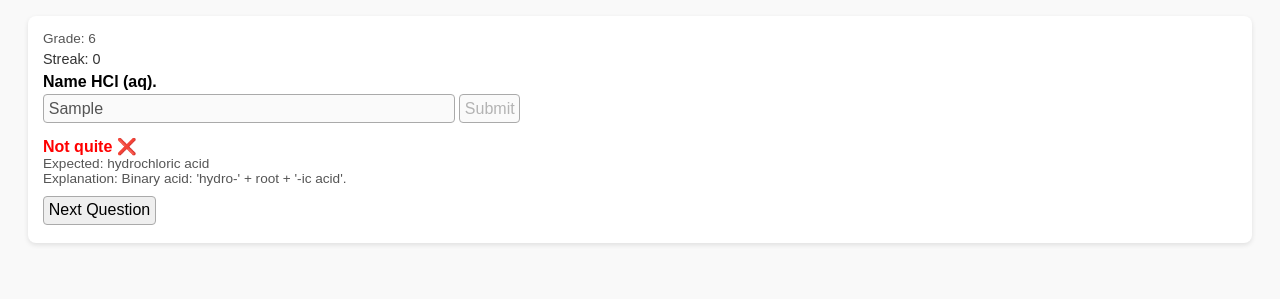
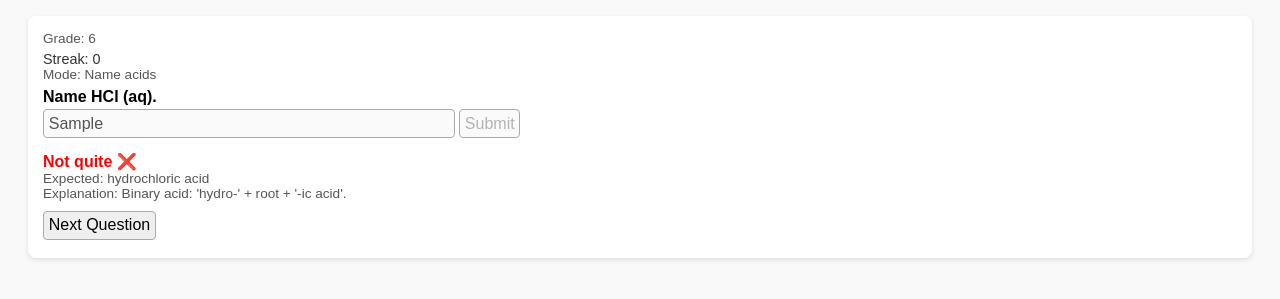
Before and after one commit to 1rtapc9/chemistrypractice, a plain HTML site: page index.html in a window 1280 px wide. Both pictures are taken after typing "Sample" into the empty fields and a click on the button "Submit". Shown: the part 131-430 px from the top of the page. Drawn offline with Linux system fonts and the light colour scheme.

Commit message:
Update index.html

```diff
--- a/index.html
+++ b/index.html
@@ -5,7 +5,6 @@
 <title>Acid & Skeleton Practice</title>
 <meta name="viewport" content="width=device-width, initial-scale=1">
 <style>
-/* ===== General Styling ===== */
 body { font-family: Arial, sans-serif; padding: 20px; background: #f9f9f9; transition: background 0.3s, color 0.3s; }
 body.dark { background: #1e1e1e; color: #ddd; }
 h1 { font-size: 1.8em; margin-bottom: 0.5em; }
@@ -36,6 +35,7 @@ body.dark #streakDisplay { color: #ccc; }
 <div class="questionBox">
   <div id="gradeDisplay" class="small">Grade: 6</div>
   <div id="streakDisplay" class="small">Streak: 0</div>
+  <div id="modeDisplay" class="small">Mode: Name acids</div>
   <div id="questionPrompt" style="font-weight:600; margin-top:6px;">Loading question...</div>
   <input type="text" id="answerInput" placeholder="Type your answer">
   <button id="submitBtn">Submit</button>
@@ -51,14 +51,10 @@ const QUESTIONS = {
       { prompt: "Name HCl (aq).", canonicalAnswer: "hydrochloric acid", explanation: "Binary acid: 'hydro-' + root + '-ic acid'." },
       { prompt: "Name HBr (aq).", canonicalAnswer: "hydrobromic acid", explanation: "Binary acid: HBr in water is hydrobromic acid." },
       { prompt: "Name HI (aq).", canonicalAnswer: "hydroiodic acid", explanation: "Binary acids follow hydro-...-ic naming." }
-      // add more up to 50+
     ],
     7: [
       { prompt: "Name H2SO4 (aq).", canonicalAnswer: "sulfuric acid", explanation: "SO4^2- → sulfuric acid (-ic)." },
       { prompt: "Name HNO3 (aq).", canonicalAnswer: "nitric acid", explanation: "NO3^- → nitric acid (-ic)." }
-    ],
-    8: [
-      { prompt: "Name H3PO4 (aq).", canonicalAnswer: "phosphoric acid", explanation: "PO4^3- → phosphoric acid." }
     ]
   },
   skeleton: {
@@ -86,15 +82,23 @@ function saveProgress() {
 function pickRandomQuestion() {
   const mode = document.getElementById('mode').value;
   const pool = QUESTIONS[mode][grade] || [];
+  if(pool.length === 0){
+    currentQuestion = null;
+    document.getElementById('questionPrompt').textContent = "No questions for this grade.";
+    document.getElementById('feedback').innerHTML = '';
+    return;
+  }
   currentQuestion = pool[Math.floor(Math.random() * pool.length)];
-  document.getElementById('questionPrompt').textContent = currentQuestion ? currentQuestion.prompt : "No question for this grade.";
+  document.getElementById('questionPrompt').textContent = currentQuestion.prompt;
   document.getElementById('feedback').innerHTML = '';
   document.getElementById('gradeDisplay').textContent = `Grade: ${grade}`;
   document.getElementById('streakDisplay').textContent = `Streak: ${streak}`;
+  document.getElementById('modeDisplay').textContent = `Mode: ${mode === 'acid' ? 'Name acids' : 'Equation skeletons'}`;
   document.getElementById('answerInput').value = '';
   document.getElementById('answerInput').disabled = false;
   document.getElementById('submitBtn').disabled = false;
   document.getElementById('nextBtn').style.display = 'none';
+  document.getElementById('answerInput').focus();
 }
 
 function normalize(str) { return str.trim().toLowerCase(); }
@@ -102,6 +106,10 @@ function normalize(str) { return str.trim().toLowerCase(); }
 function submitAnswer() {
   if(!currentQuestion) return;
   const answer = normalize(document.getElementById('answerInput').value);
+  if(answer === "") {
+    alert("Please type an answer before submitting.");
+    return;
+  }
   const correctAnswer = normalize(currentQuestion.canonicalAnswer);
   const isCorrect = answer === correctAnswer;
 
```
